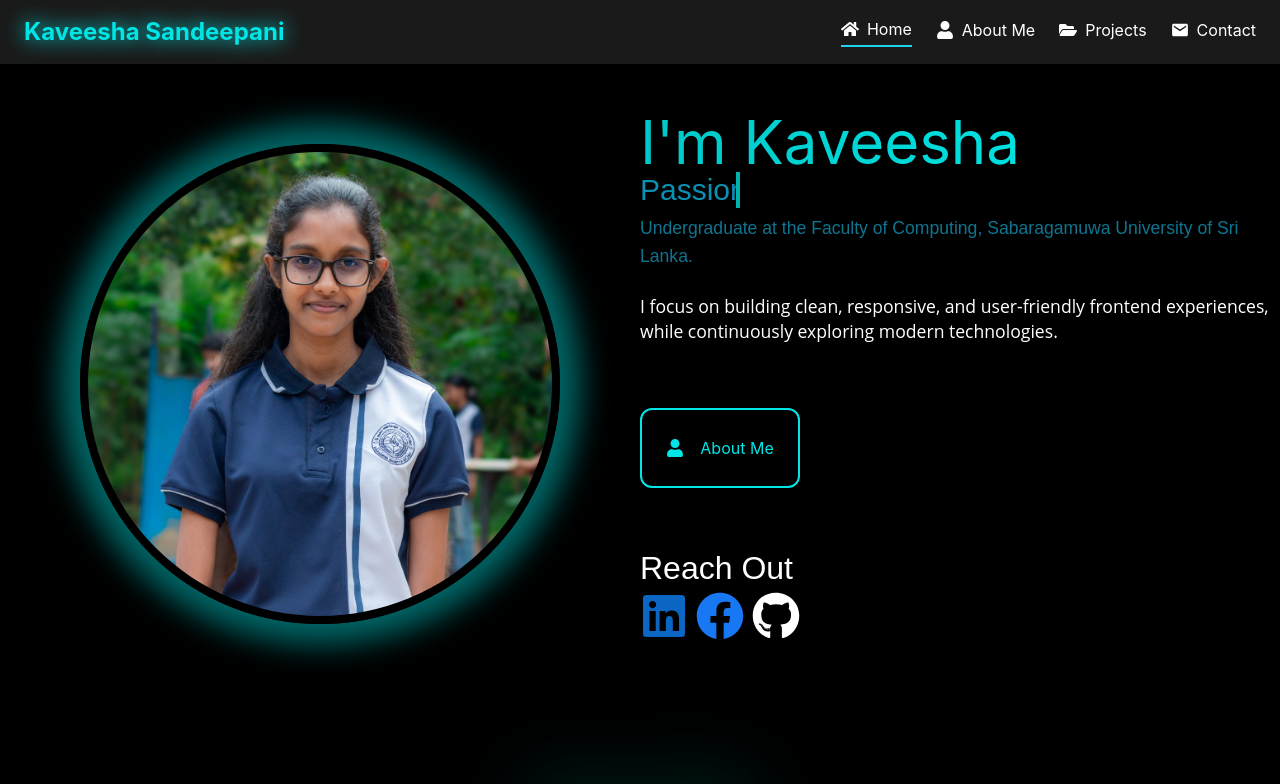
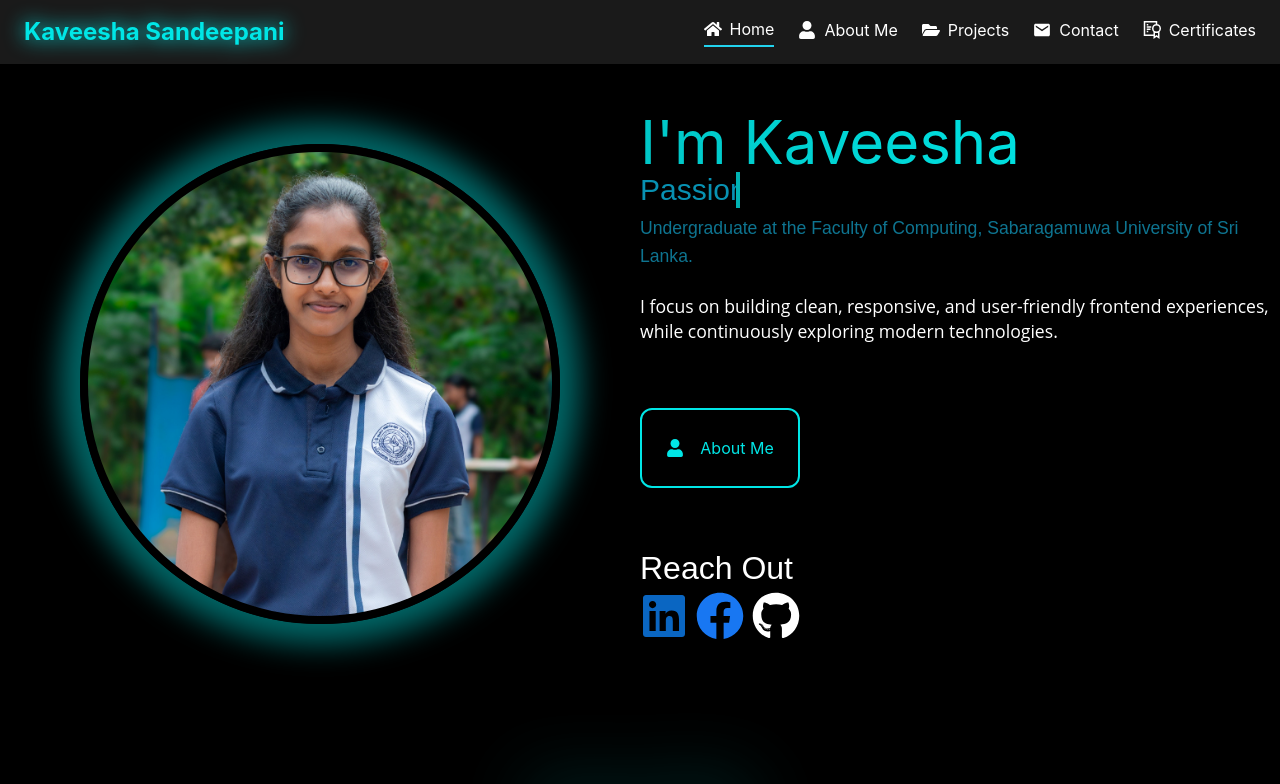
Before and after one commit to kaveeshasm/My-Portfolio, a React (Create React App) app: page / in a window 1280 px wide. Shown: the top 784 px of the page. Built offline with nearby package versions, Linux system fonts and the light colour scheme.

Commit message:
Navbar updated

```diff
--- a/src/Components/NavBar/NavBar.js
+++ b/src/Components/NavBar/NavBar.js
@@ -5,6 +5,7 @@ import Box from "@mui/material/Box";
 import { IoClose, IoMenu } from "react-icons/io5";
 import { FaHome, FaUser, FaFolderOpen } from "react-icons/fa";
 import { IoMdMail } from "react-icons/io";
+import { GrCertificate } from "react-icons/gr";
 
 function NavBar() {
   const [isOpen, setIsOpen] = useState(false);
@@ -15,6 +16,7 @@ function NavBar() {
     { name: "About Me", link: "#about" },
     { name: "Projects", link: "#projects" },
     { name: "Contact", link: "#contact" },
+    { name: "Certificates", link: "#certificates" },
   ], []);
 
   useEffect(() => {
@@ -59,6 +61,7 @@ function NavBar() {
                 {item.name === "About Me" && <FaUser size={18} />}
                 {item.name === "Projects" && <FaFolderOpen size={18} />}
                 {item.name === "Contact" && <IoMdMail size={18} />}
+                {item.name === "Certificates" && <GrCertificate size={18} />}
                 <span>{item.name}</span>
               </a>
             ))}
@@ -93,6 +96,7 @@ function NavBar() {
                 {item.name === "About Me" && <FaUser size={18} />}
                 {item.name === "Projects" && <FaFolderOpen size={18} />}
                 {item.name === "Contact" && <IoMdMail size={18} />}
+                {item.name === "Certificates" && <GrCertificate size={18} />}
                 <span>{item.name}</span>
               </a>
             ))}
```
